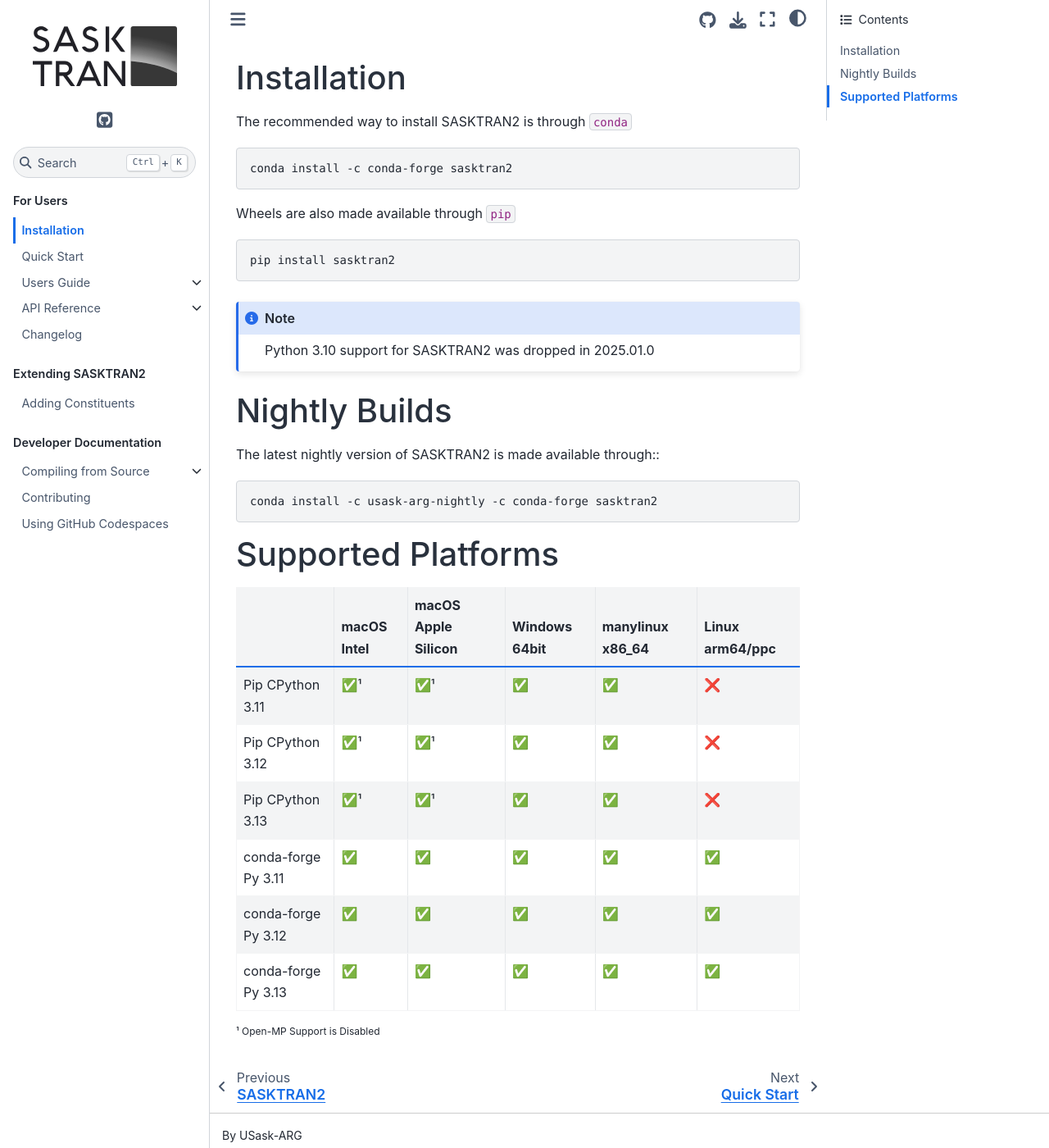
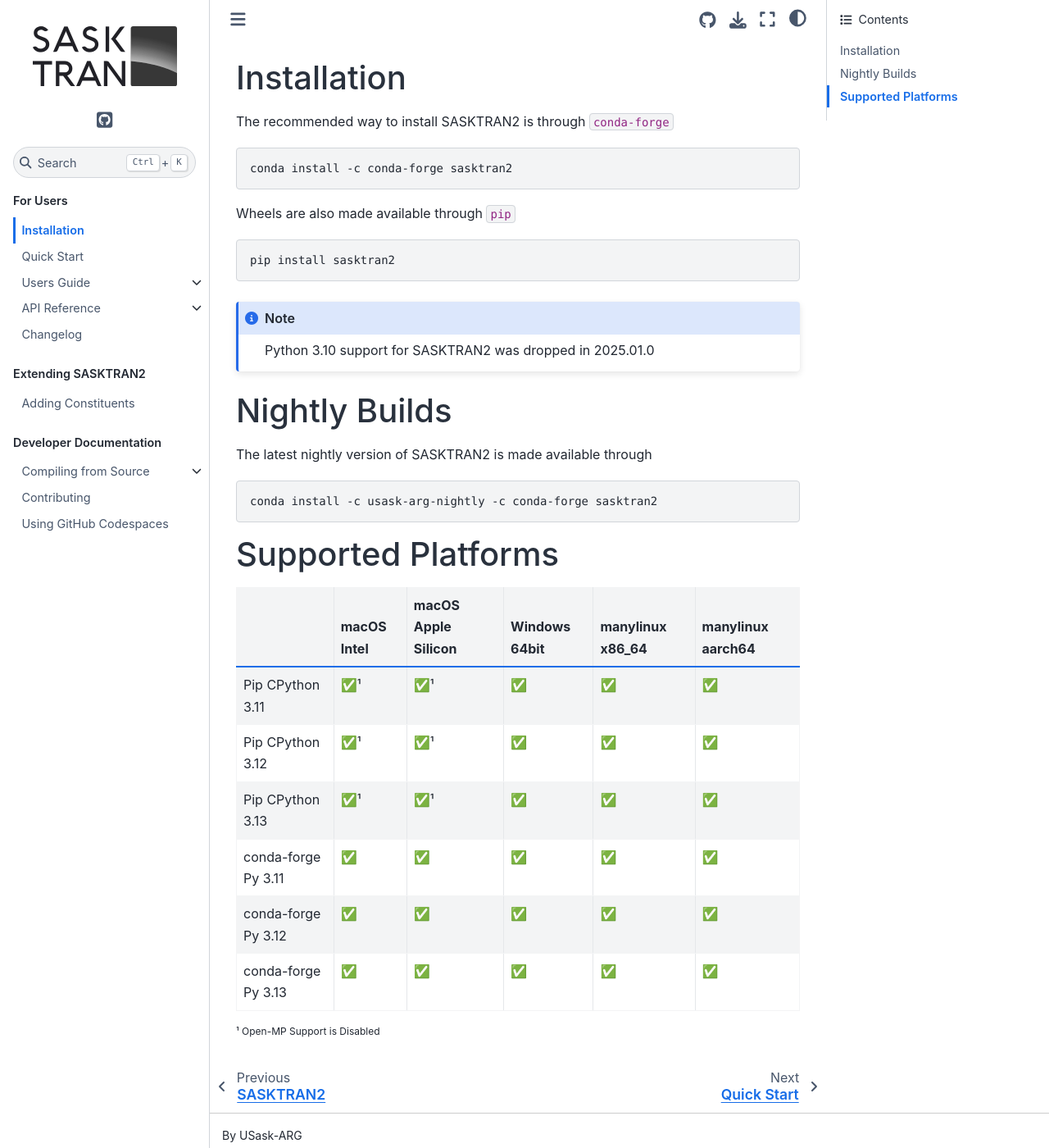
Before and after one commit to usask-arg/sasktran2, a Sphinx documentation site: the page built from docs/sphinx/source/installation.md, in a window 1280 px wide and 1400 px high. Shown: the whole window at 82% size. Built offline with Sphinx 7.4.7 and the Sphinx Book theme 1.1.4, drawn with Linux system fonts in a browser that asks for light colours.

Commit message:
Try to add aarch64 linux builds (#154)

```diff
--- a/docs/sphinx/source/installation.md
+++ b/docs/sphinx/source/installation.md
@@ -2,7 +2,7 @@
 (_installation)=
 # Installation
 
-The recommended way to install SASKTRAN2 is through `conda`
+The recommended way to install SASKTRAN2 is through `conda-forge`
 
     conda install -c conda-forge sasktran2
 
@@ -18,16 +18,16 @@
 
 # Nightly Builds
 
-The latest nightly version of SASKTRAN2 is made available through::
+The latest nightly version of SASKTRAN2 is made available through
 
     conda install -c usask-arg-nightly -c conda-forge sasktran2
 
 # Supported Platforms
-|   | macOS Intel | macOS Apple Silicon | Windows 64bit | manylinux x86_64 | Linux arm64/ppc |
+|   | macOS Intel | macOS Apple Silicon | Windows 64bit | manylinux x86_64 | manylinux aarch64 |
 |---------------|----|-----|-----|-----|-----|
-| Pip CPython 3.11  | ✅¹ | ✅¹  | ✅  | ✅  | ❌  |
-| Pip CPython 3.12  | ✅¹ | ✅¹  | ✅  | ✅  | ❌  |
-| Pip CPython 3.13  | ✅¹ | ✅¹  | ✅  | ✅  | ❌  |
+| Pip CPython 3.11  | ✅¹ | ✅¹  | ✅  | ✅  | ✅  |
+| Pip CPython 3.12  | ✅¹ | ✅¹  | ✅  | ✅  | ✅  |
+| Pip CPython 3.13  | ✅¹ | ✅¹  | ✅  | ✅  | ✅  |
 | conda-forge Py 3.11  | ✅ | ✅  | ✅  | ✅  | ✅  |
 | conda-forge Py 3.12  | ✅ | ✅  | ✅  | ✅  | ✅  |
 | conda-forge Py 3.13  | ✅ | ✅  | ✅  | ✅  | ✅  |
--- a/pyproject.toml
+++ b/pyproject.toml
@@ -118,17 +118,17 @@
 
 [tool.cibuildwheel.linux]
 archs = "native"
-environment = { CFLAGS="-fno-strict-aliasing -DBLAS_SYMBOL_SUFFIX=64_ -DHAVE_BLAS_ILP64", LDFLAGS="-Wl,--strip-debug", CXXFLAGS="-DBLAS_SYMBOL_SUFFIX=64_ -DHAVE_BLAS_ILP64", RUNNER_OS="Linux", CMAKE_BUILD_PARALLEL_LEVEL="2", DO_STREAM_TEMPLATES="ON"}
+environment = { CFLAGS="-fno-strict-aliasing -DBLAS_SYMBOL_SUFFIX=64_ -DHAVE_BLAS_ILP64", LDFLAGS="-Wl,--strip-debug", CXXFLAGS="-DBLAS_SYMBOL_SUFFIX=64_ -DHAVE_BLAS_ILP64", RUNNER_OS="Linux", CMAKE_BUILD_PARALLEL_LEVEL="4"}
 
 [tool.cibuildwheel.macos]
 archs = "native"
 test-skip = "*_universal2:arm64"
 # MACOS linker doesn't support stripping symbols
-environment = {CFLAGS="-fno-strict-aliasing -DBLAS_SYMBOL_SUFFIX=64_ -DHAVE_BLAS_ILP64", CXXFLAGS="-DBLAS_SYMBOL_SUFFIX=64_ -DHAVE_BLAS_ILP64",  CC="clang", CXX = "clang++", RUNNER_OS="macOS", CMAKE_ARGS="-DUSE_OPENMP=OFF", CMAKE_BUILD_PARALLEL_LEVEL="3", DO_STREAM_TEMPLATES="ON"}
+environment = {CFLAGS="-fno-strict-aliasing -DBLAS_SYMBOL_SUFFIX=64_ -DHAVE_BLAS_ILP64", CXXFLAGS="-DBLAS_SYMBOL_SUFFIX=64_ -DHAVE_BLAS_ILP64",  CC="clang", CXX = "clang++", RUNNER_OS="macOS", CMAKE_ARGS="-DUSE_OPENMP=OFF", CMAKE_BUILD_PARALLEL_LEVEL="3"}
 
 [tool.cibuildwheel.windows]
 archs = "native"
-environment = {CFLAGS="-DBLAS_SYMBOL_SUFFIX=64_ -DHAVE_BLAS_ILP64", CXXFLAGS="-DBLAS_SYMBOL_SUFFIX=64_ -DHAVE_BLAS_ILP64", LDFLAGS="", PKG_CONFIG_PATH="C:/opt/64/lib/pkgconfig", CMAKE_PREFIX_PATH="C:/opt/64/", CMAKE_BUILD_PARALLEL_LEVEL="2", DO_STREAM_TEMPLATES="ON"}
+environment = {CFLAGS="-DBLAS_SYMBOL_SUFFIX=64_ -DHAVE_BLAS_ILP64", CXXFLAGS="-DBLAS_SYMBOL_SUFFIX=64_ -DHAVE_BLAS_ILP64", LDFLAGS="", PKG_CONFIG_PATH="C:/opt/64/lib/pkgconfig", CMAKE_PREFIX_PATH="C:/opt/64/", CMAKE_BUILD_PARALLEL_LEVEL="4"}
 #config-settings = "setup-args=--vsenv"
 repair-wheel-command = "bash ./ci/cibw/repair_windows.sh {wheel} {dest_dir}"
 
```
Also changed, not shown: docs/sphinx/source/changelog.md (+1 -0 lines), 2 other files.
